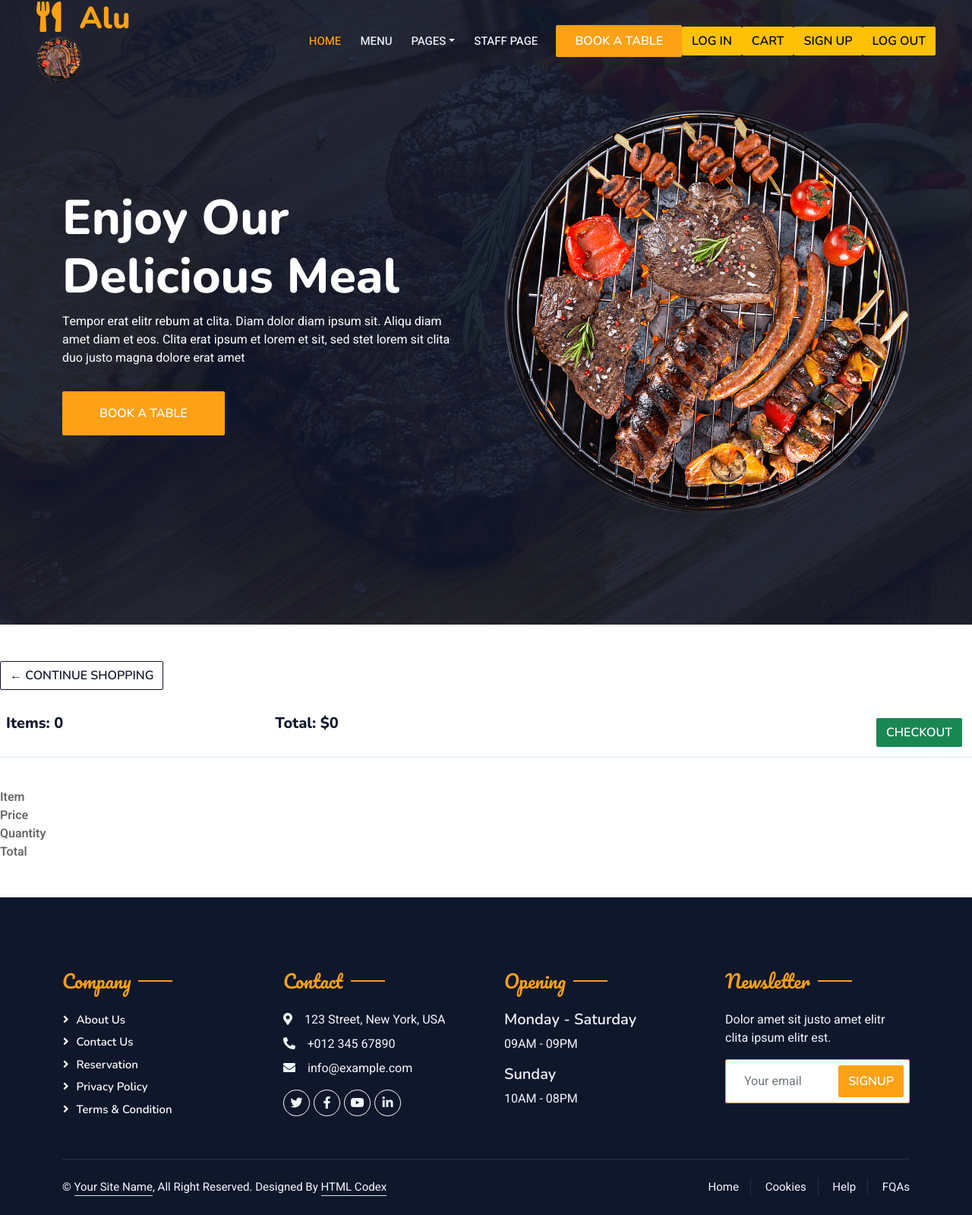
After one commit to nobelrai/Alu, a Django app: page /cart/ in a window 1280 px wide. The commit adds this page. Shown: the whole page at 76% size. Run offline with Django 3.2, Linux system fonts and the light colour scheme; lists and menus that the app fills with data are empty; some libraries are stand-ins or nearby versions.

Commit message:
added add to cart functionality

```diff
--- a/home/admin.py
+++ b/home/admin.py
@@ -1,5 +1,5 @@
 from django.contrib import admin
-from .models import Staff, Items, Testimonial, Booking, Contact, Customer
+from .models import Staff, Items, Testimonial, Booking, Contact, Customer, Order, OrderItem, ShippingAddress
 # Register your models here.
 admin.site.register(Staff)
 admin.site.register(Items)
@@ -7,3 +7,6 @@ admin.site.register(Testimonial)
 admin.site.register(Booking)
 admin.site.register(Contact)
 admin.site.register(Customer)
+admin.site.register(Order)
+admin.site.register(OrderItem)
+admin.site.register(ShippingAddress)
--- a/home/urls.py
+++ b/home/urls.py
@@ -1,6 +1,6 @@
 from django.urls import path
 from .views import index, about, booking, menu, service, team, testimonial,\
-    contact, staff_page, delete, delete_contact
+    contact, staff_page, delete, delete_contact, cart, checkout, update_item, process_order
 urlpatterns = [
     path("staff-page/", staff_page, name="staff_page"),
     path("about/", about, name="about"),
@@ -8,6 +8,10 @@ urlpatterns = [
     path("menu/", menu, name="menu"),
     path("service/", service, name="service"),
     path("team/", team, name="team"),
+    path("cart/", cart, name="cart"),
+    path("checkout/", checkout, name="checkout"),
+    path('update-item/', update_item, name='update_item'),
+    path('process-order/', process_order, name='process_order'),
     path("contact/", contact, name="contact"),
     path("testimonial/", testimonial, name="testimonial"),
     path("delete/<int:id>/", delete, name="delete"),
--- a/home/views.py
+++ b/home/views.py
@@ -1,7 +1,11 @@
 from django.shortcuts import render, redirect
-from .models import Staff, Items, Testimonial, Booking, Contact
+from .models import Staff, Items, Testimonial, Booking, Contact, OrderItem, Customer, Order, ShippingAddress
 from django.contrib.auth.decorators import login_required
 from django.contrib.admin.views.decorators import staff_member_required
+from django.http import JsonResponse
+
+import json
+import datetime
 from django.http import HttpResponse
 
 # Create your views here.
@@ -118,3 +122,164 @@ def delete_contact(request, id):
         Contact.objects.filter(id=id).delete()
         return redirect('staff_page')
     return render(request, "delete-contact.html", context)
+
+
+def cart(request):
+    if request.user.is_authenticated:
+        customer = request.user.customer
+        order, created = Order.objects.get_or_create(customer=customer, complete=False)
+        items = order.orderitem_set.all()
+        cart_items = order.get_cart_items
+    else:
+        try:
+            c = json.loads(request.COOKIES['cart'])
+        except:
+            c = {}
+        order = {"get_cart_items": 0, "get_cart_total": 0}
+        cart_items = 0
+        items = []
+        for product_id in c:
+            cart_items += c[product_id]['quantity']
+            product = Items.objects.get(id=product_id)
+            total = product.price * c[product_id]['quantity']
+            order["get_cart_total"] += total
+            order["get_cart_items"] += c[product_id]['quantity']
+
+            item = {
+                "product": {
+                    "id": product.id,
+                    "name": product.name,
+                    "price": product.price,
+                    "imageURL": product.image.url,
+                },
+                "quantity": c[product_id]["quantity"],
+                "get_total": total
+            }
+            items.append(item)
+    context = {"items": items, "order": order, "cart_items":cart_items}
+    return render(request, 'cart.html', context)
+
+
+def checkout(request):
+    if request.user.is_authenticated:
+        customer = request.user.customer
+        order, created = Order.objects.get_or_create(customer=customer, complete=False)
+        items = order.orderitem_set.all()
+        cart_items = order.get_cart_items
+    else:
+        try:
+            c = json.loads(request.COOKIES['cart'])
+        except:
+            c = {}
+        order = {"get_cart_items": 0, "get_cart_total": 0}
+        cart_items = 0
+        items = []
+        for product_id in c:
+            cart_items += c[product_id]['quantity']
+            product = Items.objects.get(id=product_id)
+            total = product.price * c[product_id]['quantity']
+            order["get_cart_total"] += total
+            order["get_cart_items"] += c[product_id]['quantity']
+
+            item = {
+                "product": {
+                    "id": product.id,
+                    "name": product.name,
+                    "price": product.price,
+                    "image": {"url": product.image.url}
+                },
+                "quantity": c[product_id]["quantity"],
+                "get_total": total
+            }
+            items.append(item)
+    context = {"items": items, "order": order, "cart_items":cart_items}
+    return render(request, 'checkout.html', context)
+
+
+def update_item(request):
+    data = json.loads(request.body)
+    product_id = data['productID']
+    action = data['action']
+
+    customer = request.user.customer
+    product = Items.objects.get(id=product_id)
+    order, created = Order.objects.get_or_create(customer=customer, complete=False)
+
+    order_item, created = OrderItem.objects.get_or_create(product=product, order=order)
+    if action == 'add':
+        order_item.quantity += 1
+    elif action == 'remove':
+        order_item.quantity -= 1
+    order_item.save()
+    if order_item.quantity <= 0:
+        order_item.delete()
+    response = {
+        "message": "Updated Successfully"
+    }
+    return JsonResponse(response)
+
+
+def process_order(request):
+    data = json.loads(request.body)
+    transaction_id = datetime.datetime.now().timestamp()
+    if request.user.is_authenticated:
+        customer = request.user.customer
+        order, created = Order.objects.get_or_create(customer=customer, complete=False)
+
+    else:
+        name = data['form']['name']
+        email = data['form']['email']
+        try:
+            c = json.loads(request.COOKIES['cart'])
+        except:
+            c = {}
+        o = {"get_cart_items": 0, "get_cart_total": 0}
+        cart_items = 0
+        items = []
+        for product_id in c:
+            cart_items += c[product_id]['quantity']
+            product = Items.objects.get(id=product_id)
+            total = product.price * c[product_id]['quantity']
+            print("order = ", o)
+            o["get_cart_total"] += total
+            o["get_cart_items"] += c[product_id]['quantity']
+
+            item = {
+                "product": {
+                    "id": product.id,
+                    "name": product.name,
+                    "price": product.price,
+                    "imageURL": product.image.url,
+                },
+                "quantity": c[product_id]["quantity"],
+                "get_total": total
+            }
+            items.append(item)
+            customer, created = Customer.objects.get_or_create(email=email)
+            customer.name = name
+            customer.save()
+            order = Order.objects.create(customer=customer, complete=False)
+            for item in items:
+                product = Items.objects.get(id=item['product']['id'])
+                order_item = OrderItem.objects.create(product=product, order=order, quantity=item['quantity'])
+
+    total = float(data['form']['total'])
+    order.transaction_id = transaction_id
+
+    if total == order.get_cart_total:
+        order.complete = True
+    order.save()
+
+    if order.shipping:
+        ShippingAddress.objects.create(
+            customer=customer,
+            order=order,
+            address=data['shipping']['address'],
+            city=data['shipping']['city'],
+            state=data['shipping']['state'],
+            zipcode=data['shipping']['zipcode']
+        )
+
+    return JsonResponse({
+        "message": "Payment Complete"
+    })
--- /dev/null
+++ b/static/js/cart.js
@@ -0,0 +1,55 @@
+var updateBtns = document.getElementsByClassName ("update-cart")
+
+for(var i=0; i <updateBtns.length; i++){
+    updateBtns[i].addEventListener('click', function(){
+        var productID = this.dataset.product
+        var action = this.dataset.action
+        if (user === "AnonymousUser"){
+            addCookieItem(productID, action)
+        }
+        else{
+            updateUserOrder(productID, action)
+        }
+    })
+}
+
+function addCookieItem(productID, action){
+    if (action == "add"){
+        if (cart[productID]=== undefined){
+            cart[productID] = {"quantity":1}
+        }else{
+            cart[productID]["quantity"] += 1
+        }
+    }
+
+    if (action == "remove"){
+      cart[productID]['quantity'] -= 1
+      if (cart[productID]['quantity'] <= 0){
+        console.log("Items should be deleted")
+        delete cart[productID]
+        }
+    }
+    document.cookie = "cart=" + JSON.stringify(cart)+ ";domain=;path=/"
+    location.reload()
+}
+
+function updateUserOrder(productID, action){
+    console.log('User logged in. Sending data.....')
+    var url = '/update-item/'
+    fetch(url, {
+        method:"POST",
+        headers:{
+            "content-Type": "application/json",
+            "X-CSRFTOKEN": csrftoken
+        },
+        body: JSON.stringify({
+            "productID":productID,
+            "action":action
+        })
+    }).then((response) =>{
+        return response.json()
+    }).then((data) =>{
+        console.log('data: ', data)
+        location.reload()
+    })
+}
--- a/template/base.html
+++ b/template/base.html
@@ -31,6 +31,46 @@
 
     <!-- Template Stylesheet -->
     <link href="{% static 'css/style.css' %}" type="text/css" rel="stylesheet">
+
+    <script type="text/javascript">
+        var user = '{{ request.user }}'
+
+        function getCookie(name) {
+            let cookieValue = null;
+            if (document.cookie && document.cookie !== '') {
+                const cookies = document.cookie.split(';');
+                for (let i = 0; i < cookies.length; i++) {
+                    const cookie = cookies[i].trim();
+                    // Does this cookie string begin with the name we want?
+                    if (cookie.substring(0, name.length + 1) === (name + '=')) {
+                        cookieValue = decodeURIComponent(cookie.substring(name.length + 1));
+                        break;
+                    }
+                }
+            }
+            return cookieValue;
+        }
+        const csrftoken = getCookie('csrftoken');
+
+        function getCookie(name){
+            var cookieArr = document.cookie.split(";");
+            for(var i=0; i<cookieArr.length; i++){
+                var cookiePair = cookieArr[i].split("=")
+                if(name === cookiePair[0].trim()){
+                    return decodeURIComponent(cookiePair[1]);
+                }
+            }
+            return null;
+        }
+
+        var cart = JSON.parse(getCookie('cart'))
+        if(cart == undefined){
+            cart = {}
+            document.cookie = "cart= "+JSON.stringify(cart)+";domain=;path=/"
+            console.log("Cart set", cart)
+        }
+
+    </script>
 </head>
 <body>
     <div class="container-xxl bg-white p-0">
@@ -73,6 +113,7 @@
                     </div>
                     <a href="{% url 'booking' %}" class="btn btn-primary py-2 px-4">Book A Table</a>
                     <a href = "{% url 'login' %}" class = "btn btn-warning" style="float: right">Log In</a>
+                    <a href = "{% url 'cart' %}" class = "btn btn-warning" style="float: right">cart</a>
                     <a href = "{% url 'register' %}" class = "btn btn-warning" style="float: right">Sign up</a>
                     <a href = "{% url 'logout' %}" class = "btn btn-warning" style="float: right">Log Out</a>
                 </div>
@@ -184,6 +225,7 @@
 
     <!-- Template Javascript -->
     <script src="{% static 'js/main.js' %}"></script>
+<script type="text/javascript" src="{% static 'js/cart.js' %}"></script>
 </body>
 
 </html>
--- /dev/null
+++ b/template/cart.html
@@ -0,0 +1,56 @@
+{% extends 'base.html' %}
+{% load static %}
+
+{% block myblock %}
+    <div class="row">
+        <div class="col-lg-12">
+            <div class="box-element">
+                <a class="btn btn-outline-dark" href="{% url 'menu' %}">&#x2190; Continue Shopping</a><br><br>
+                <table class="table">
+                    <tr>
+                        <th><h5>Items: <strong>{{ order.get_cart_items }}</strong></h5></th>
+                        <th><h5>Total: <strong>${{ order.get_cart_total }}</strong></h5></th>
+                        <th>
+                            <a class="btn btn-success" style="float:
+                            right; margin: 5px;" href="{% url 'checkout' %}">
+                                Checkout
+                            </a>
+                        </th>
+                    </tr>
+                </table>
+            </div>
+            <br>
+            <div class="box-element">
+                <div class="cart-row">
+                    <div style="flex: 2"></div>
+                    <div style="flex: 2"><strong>Item</strong></div>
+                    <div style="flex: 1"><strong>Price</strong></div>
+                    <div style="flex: 1"><strong>Quantity</strong></div>
+                    <div style="flex: 1"><strong>Total</strong></div>
+                </div>
+                {% for item in items %}
+                    <div class="cart-row">
+                    {% if item.product.image %}
+                        <div style="flex: 2"><img class="row-image" src='{{ item.product.image.url }}' style="height: 90px"></div>
+                    {% else %}
+                        <div style="flex: 2"><img class="row-image" src='{{ item.product.imageURL }}' style="height: 90px"></div>
+                    {% endif %}
+                        <div style="flex: 2">{{ item.product.name }}</div>
+                        <div style="flex: 1">${{ item.product.price|floatformat:2 }}</div>
+                        <div style="flex: 1">
+                            <p class="quantity">{{ item.quantity }}</p>
+                            <div class="quantity">
+                                <img data-product='{{ item.product.id }}' class="chg-quantity update-cart" data-action="add"
+                                     src="{% static  'images/arrow-up.png' %}">
+
+                                <img data-product='{{ item.product.id }}' class="chg-quantity update-cart" data-action="remove"
+                                     src="{% static  'images/arrow-down.png' %}">
+                            </div>
+                        </div>
+                        <div style="flex: 1">${{item.get_total }}</div>
+                    </div>
+                {% endfor %}
+            </div>
+        </div>
+    </div>
+{% endblock %}
--- a/template/menu.html
+++ b/template/menu.html
@@ -24,11 +24,9 @@
                                                 <span>{{ item.name }}</span>
                                                 <span class="text-primary">${{ item.price|floatformat:2 }}</span>
                                             </h5>
-                                            <small class="fst-italic"><h6>Region : {{ item.region }}</h6></small>
-                                            <small class="fst-italic">{{ item.description }}</small>
                                               <button data-product="{{ item.id }}"
                                                     data-action = "add"
-                                                      class="btn btn-outline-secondary add-btn update-cart">Add to Dining</button>
+                                                      class="btn btn-outline-secondary add-btn update-cart">Add to Cart</button>
                                                     <a class="btn btn-outline-success" href="#">View</a>
                                         </div>
                                     </div>
```
Also changed, not shown: home/models.py (+56 -2 lines), template/checkout.html (added, +159 -0 lines), db.sqlite3, home/migrations/0031_auto_20230619_1554.py (added).
